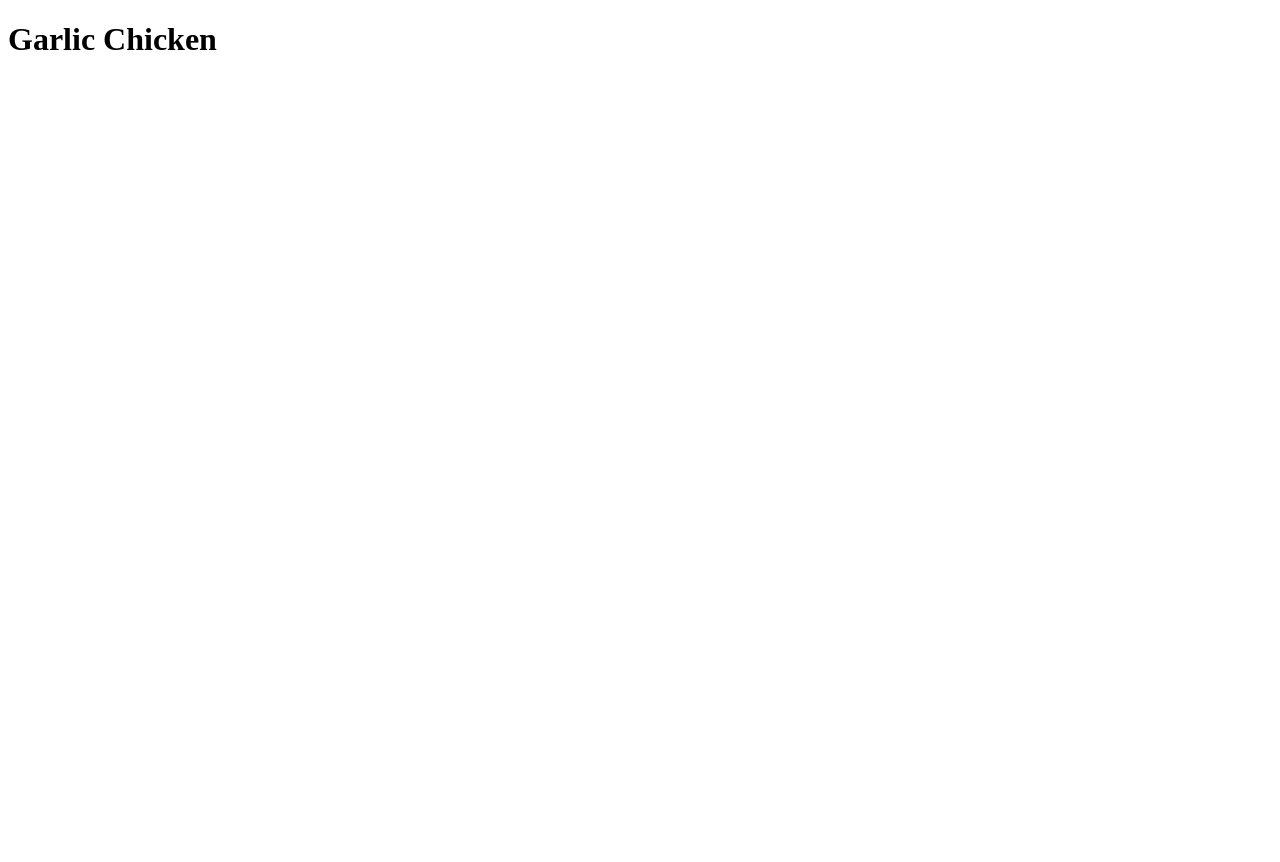
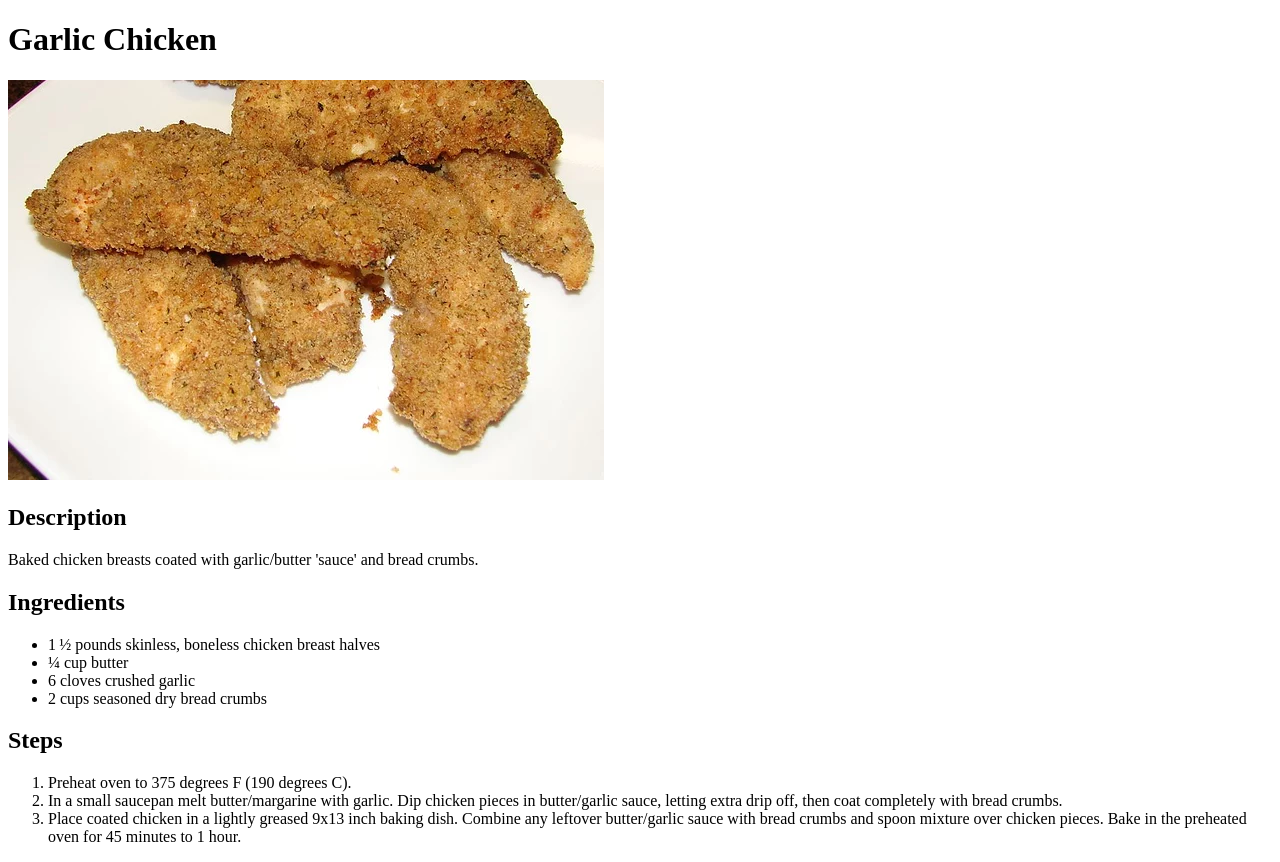
Before and after one commit to gabecpf97/odin-recipes, a plain HTML site: page recipes/Garlic-chicken.html in a window 1280 px wide. Before the commit the page ends 800 px from the top, so only its background shows below. Drawn offline with Linux system fonts and the light colour scheme.

Commit message:
added images which contain the image of the food, and updated recipe to contain actual recipe and image of that food

```diff
--- a/recipes/Garlic-chicken.html
+++ b/recipes/Garlic-chicken.html
@@ -6,5 +6,36 @@
 </head>
 <body>
     <h1>Garlic Chicken</h1>
+
+    <img src="../images/garlic-chicken.jpg" alt="garlic chicken">
+
+    <h2>Description</h2>
+
+    <p>
+        Baked chicken breasts coated with garlic/butter 'sauce' and bread crumbs.
+    </p>
+
+    <h2>Ingredients</h2>
+
+    <ul>
+        <li>1 ½ pounds skinless, boneless chicken breast halves</li>
+        <li>¼ cup butter</li>
+        <li>6 cloves crushed garlic</li>
+        <li>2 cups seasoned dry bread crumbs</li>
+    </ul>
+
+    <h2>Steps</h2>
+
+    <ol>
+        <li>Preheat oven to 375 degrees F (190 degrees C).</li>
+        <li>In a small saucepan melt butter/margarine with garlic.
+            Dip chicken pieces in butter/garlic sauce, letting extra drip off, then coat completely with bread crumbs.
+        </li>
+        <li>
+            Place coated chicken in a lightly greased 9x13 inch baking dish. Combine any leftover butter/garlic sauce
+            with bread crumbs and spoon mixture over chicken pieces. Bake in the preheated oven for 45 minutes to 1 hour.
+        </li>
+    </ol>
+
 </body>
 </html>
```
Also changed, not shown: images/garlic-chicken.jpg (added).
